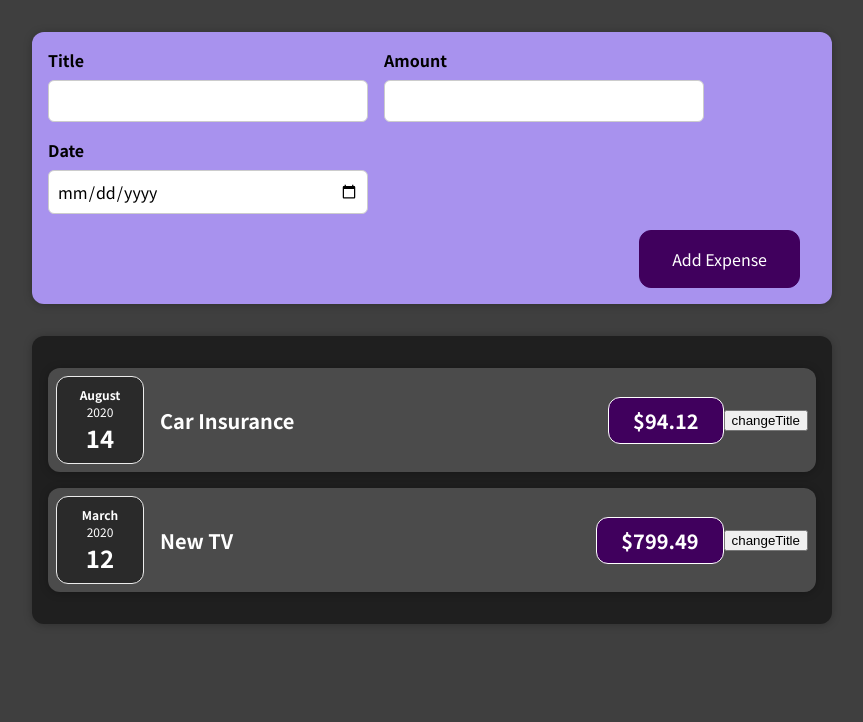
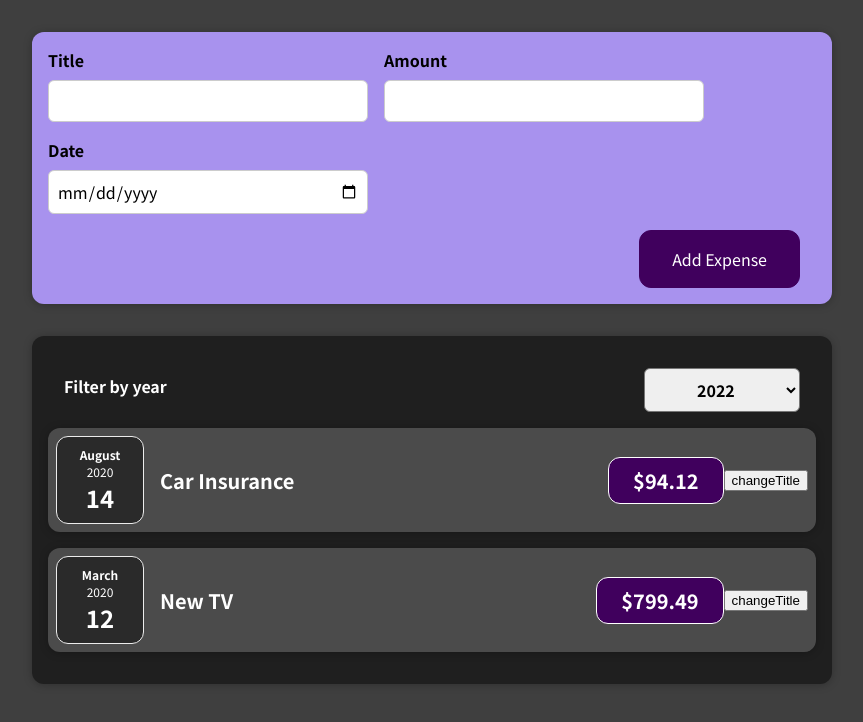
Before and after one commit to limitlesscreator/react-the-complete-guide2021, a React (Create React App) app: page / in a window 1280 px wide. Shown: the top 722 px of the page, without its empty margins (208-1071 px from the left). Built offline with nearby package versions, Linux system fonts and the light colour scheme.

Commit message:
finished almost 56

```diff
--- a/src/App.js
+++ b/src/App.js
@@ -1,8 +1,12 @@
 import {ExpenseItem} from "./components/Expenses/ExpenseItem";
 import {Expenses} from "./components/Expenses/Expenses";
 import {NewExpense} from "./components/NewExpense/NewExpense";
+import {useState} from "react";
 
 function App() {
+    let [selected,setSelected] = useState(2020)
+
+
     const expenses = [
         {
             id: 'el1',
@@ -17,11 +21,28 @@ function App() {
             date: new Date(2020, 2, 12),
         },
     ]
+
+    const saveExpenseDataHandler = (enteredExpenseData) => {
+        const expenseData = {
+            ...enteredExpenseData,
+            id: Math.random().toString()
+        }
+        console.log(expenseData)
+        console.log(selected)
+
+    }
+
+
+    const dropdownChangeHandler = (event) => {
+        setSelected(event.currentTarget.value)
+        console.log('It\'s work!')
+    };
+
     return (
         <div className="App">
-            <NewExpense/>
+            <NewExpense saveExpenseDataHandler={saveExpenseDataHandler}/>
             <div>
-                <Expenses expenses={expenses}/>
+                <Expenses expenses={expenses} selected={selected} dropdownChangeHandler={dropdownChangeHandler}/>
             </div>
         </div>
     );
--- /dev/null
+++ b/src/components/Expenses/ExpenseFilter.css
@@ -0,0 +1,24 @@
+.expenses-filter {
+    color: white;
+    padding: 0 1rem;
+}
+
+.expenses-filter__control {
+    display: flex;
+    width: 100%;
+    align-items: center;
+    justify-content: space-between;
+    margin: 1rem 0;
+}
+
+.expenses-filter label {
+    font-weight: bold;
+    margin-bottom: 0.5rem;
+}
+
+.expenses-filter select {
+    font: inherit;
+    padding: 0.5rem 3rem;
+    font-weight: bold;
+    border-radius: 6px;
+}
--- /dev/null
+++ b/src/components/Expenses/ExpenseFilter.jsx
@@ -0,0 +1,21 @@
+import React, {useState} from 'react';
+import './ExpenseFilter.css'
+
+
+export const ExpenseFilter = (props) => {
+
+
+    return (
+        <div className='expenses-filter'>
+            <div className='expenses-filter__control'>
+                <label>Filter by year</label>
+                <select value={props.selected} onChange={props.dropdownChangeHandler}>
+                    <option value='2022'>2022</option>
+                    <option value='2021'>2021</option>
+                    <option value='2020'>2020</option>
+                    <option value='2019'>2019</option>
+                </select>
+            </div>
+        </div>
+    );
+};
--- a/src/components/Expenses/Expenses.js
+++ /dev/null
@@ -1,13 +0,0 @@
-import React from 'react';
-import {ExpenseItem} from "./ExpenseItem";
-import './Expenses.css'
-import {Card} from "../UI/Card";
-
-export const Expenses = ({expenses}) => {
-    return (
-        <Card className={'expenses'}>
-            <ExpenseItem title={expenses[0].title} amount={expenses[0].amount} date={expenses[0].date}></ExpenseItem>
-            <ExpenseItem title={expenses[1].title} amount={expenses[1].amount} date={expenses[1].date}></ExpenseItem>
-        </Card>
-    );
-};
--- /dev/null
+++ b/src/components/Expenses/Expenses.jsx
@@ -0,0 +1,16 @@
+import React, {useState} from 'react';
+import {ExpenseItem} from "./ExpenseItem";
+import './Expenses.css'
+import {Card} from "../UI/Card";
+import {ExpenseFilter} from "./ExpenseFilter";
+
+export const Expenses = ({expenses},props) => {
+
+    return (
+            <Card className={'expenses'}>
+                <ExpenseFilter dropdownChangeHandler={props.dropdownChangeHandler} selected={props.selected}/>
+                <ExpenseItem title={expenses[0].title} amount={expenses[0].amount} date={expenses[0].date}></ExpenseItem>
+                <ExpenseItem title={expenses[1].title} amount={expenses[1].amount} date={expenses[1].date}></ExpenseItem>
+            </Card>
+    );
+};
--- a/src/components/NewExpense/ExpenseForm.js
+++ /dev/null
@@ -1,42 +0,0 @@
-import React, {useState} from 'react';
-import './ExpenseForm.css'
-
-export const ExpenseForm = () => {
-    const [title,setTitle] = useState()
-    const [amount,setAmount] = useState()
-    const [date,setDate] = useState()
-
-    const titleChangeHandler = (event) => {
-        setTitle(event.target.value)
-    }
-    const amountChangeHandler = (event) => {
-        setAmount(event.target.value)
-    }
-    const dateChangeHandler = (event) => {
-        setDate(event.target.value)
-    }
-    console.log(title)
-    console.log(amount)
-    console.log(date)
-    return (
-        <form>
-            <div className={'new-expense__controls'}>
-                <div className={'new-expense__control'}>
-                    <label>Title</label>
-                    <input type="text" onChange={titleChangeHandler}/>
-                </div>
-                <div className={'new-expense__control'}>
-                    <label>Amount</label>
-                    <input type="number" min={0.01} step={0.01} onChange={amountChangeHandler}/>
-                </div>
-                <div className={'new-expense__control'}>
-                    <label>Date</label>
-                    <input type="date" min={'2019-01-01'} max={'2022-12-31'} onChange={dateChangeHandler}/>
-                </div>
-            </div>
-            <div className={'new-expense__actions'}>
-                <button type={"submit"}>Add Expense</button>
-            </div>
-        </form>
-    );
-};
--- /dev/null
+++ b/src/components/NewExpense/ExpenseForm.jsx
@@ -0,0 +1,51 @@
+import React, {useState} from 'react';
+import './ExpenseForm.css'
+
+export const ExpenseForm = (props) => {
+    const [enteredTitle,setEnteredTitle] = useState('')
+    const [enteredAmount,setEnteredAmount] = useState('')
+    const [enteredDate,setEnteredDate] = useState('')
+
+    const titleChangeHandler = (event) => {
+        setEnteredTitle(event.target.value)
+    }
+    const amountChangeHandler = (event) => {
+        setEnteredAmount(event.target.value)
+    }
+    const dateChangeHandler = (event) => {
+        setEnteredDate(event.target.value)
+    }
+    const formSubmit = (event) => {
+        event.preventDefault()
+        const expenseData = {
+            title: enteredTitle,
+            amount: enteredAmount,
+            date: new Date(enteredDate),
+        }
+        setEnteredTitle('')
+        setEnteredDate('')
+        setEnteredAmount('')
+        props.onSaveExpenseData(expenseData)
+    }
+    return (
+        <form onSubmit={formSubmit}>
+            <div className={'new-expense__controls'}>
+                <div className={'new-expense__control'}>
+                    <label>Title</label>
+                    <input type="text" onChange={titleChangeHandler} value={enteredTitle}/>
+                </div>
+                <div className={'new-expense__control'}>
+                    <label>Amount</label>
+                    <input type="number" min={0.01} step={0.01} onChange={amountChangeHandler} value={enteredAmount}/>
+                </div>
+                <div className={'new-expense__control'}>
+                    <label>Date</label>
+                    <input type="date" min={'2019-01-01'} max={'2022-12-31'} onChange={dateChangeHandler} value={enteredDate}/>
+                </div>
+            </div>
+            <div className={'new-expense__actions'}>
+                <button type={"submit"}>Add Expense</button>
+            </div>
+        </form>
+    );
+};
--- a/src/components/NewExpense/NewExpense.js
+++ b/src/components/NewExpense/NewExpense.jsx
@@ -1,10 +1,12 @@
 import React from 'react';
 import './NewExpense.css'
 import {ExpenseForm} from "./ExpenseForm";
-export const NewExpense = () => {
+
+
+export const NewExpense = (props) => {
     return (
         <div className={'new-expense'}>
-            <ExpenseForm/>
+            <ExpenseForm onSaveExpenseData={props.saveExpenseDataHandler}/>
         </div>
     );
 };
```
Also changed, not shown: src/components/Expenses/ExpenseDate.jsx (renamed from src/components/Expenses/ExpenseDate.js), src/components/Expenses/ExpenseItem.jsx (renamed from src/components/Expenses/ExpenseItem.js).
